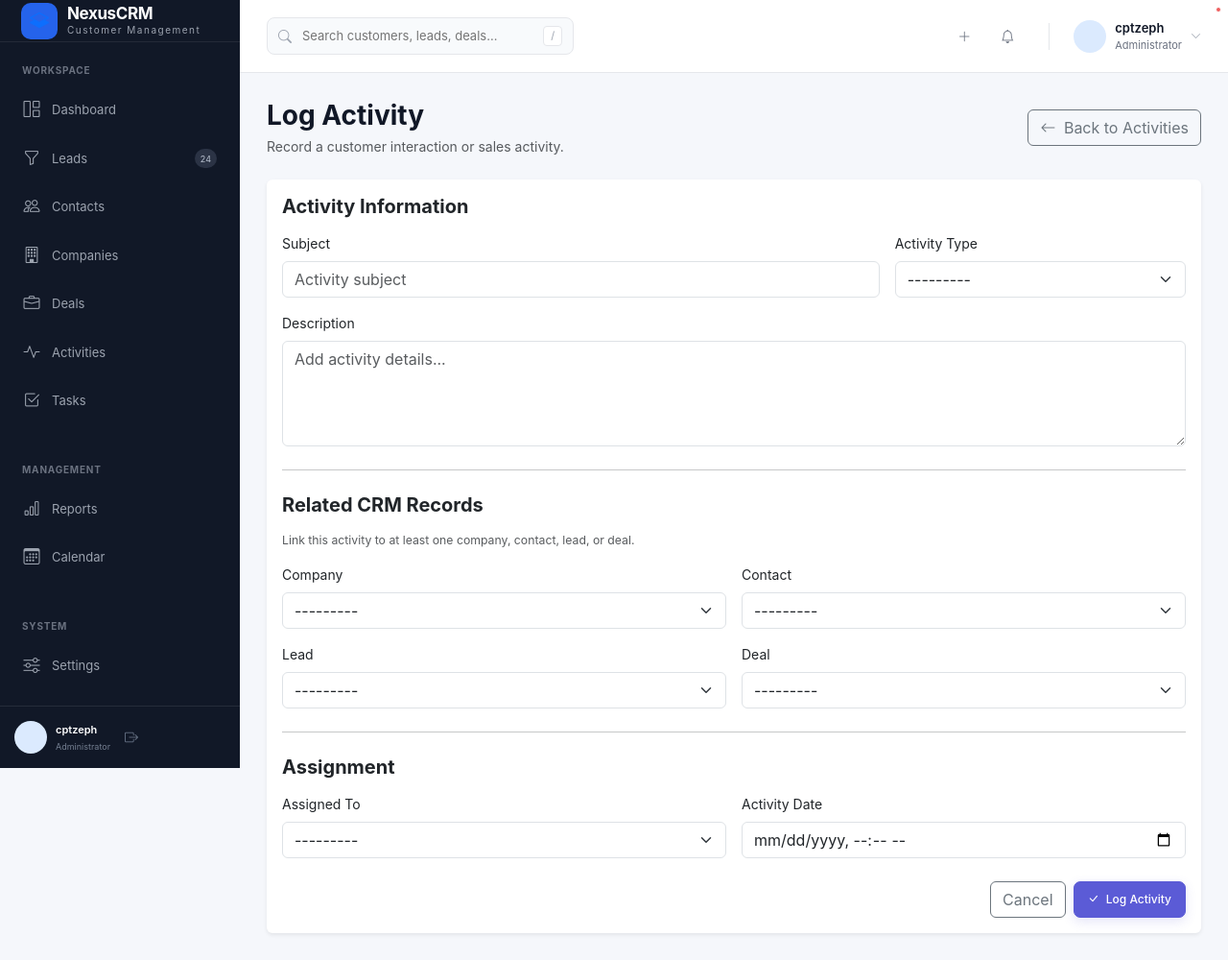
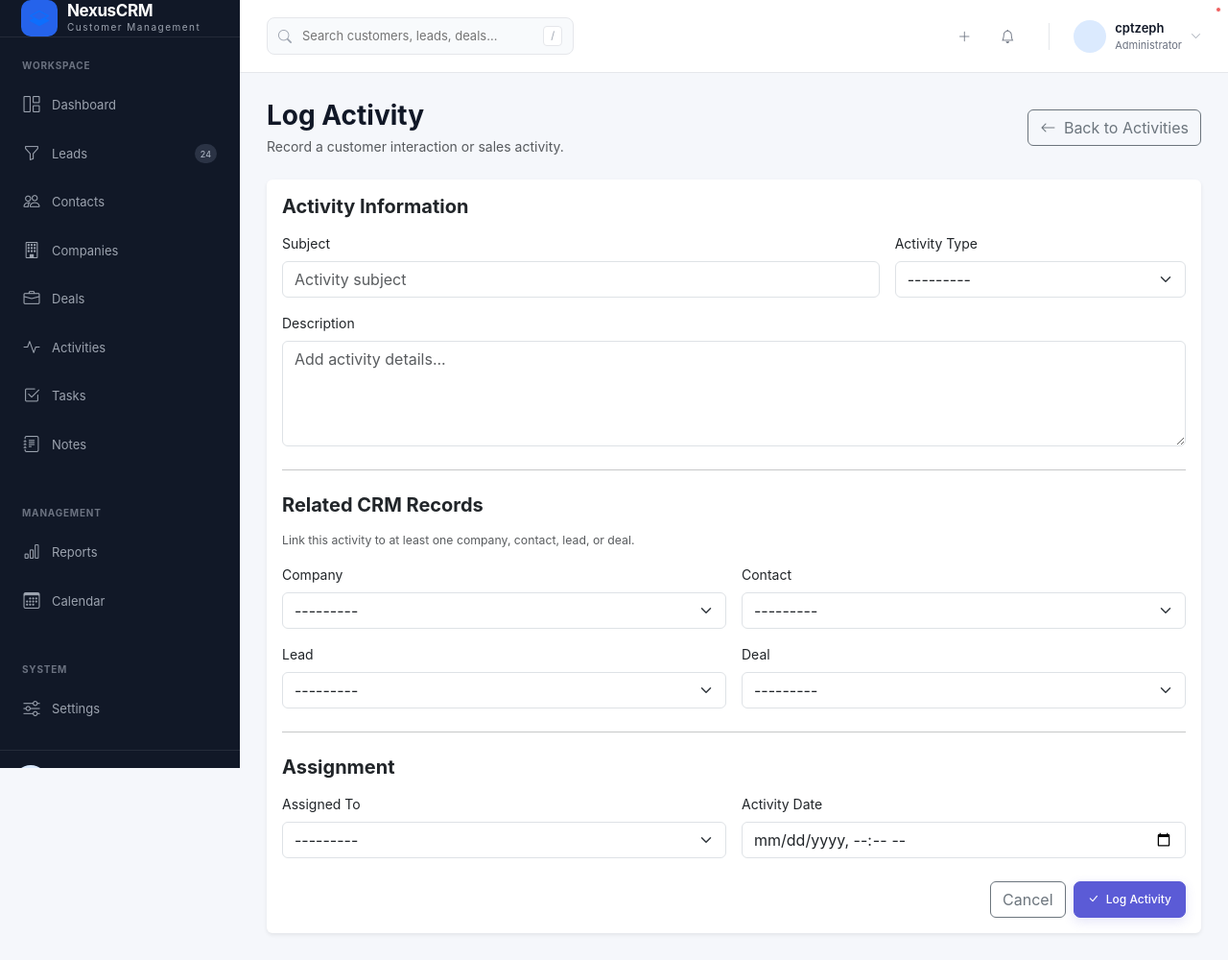
Before and after one commit to Cptzeph23/NEXUS-CRM, a Django app: page /activities/create/ in a window 1280 px wide. Shown: the whole page at 96% size. Run offline with Django 5.2, Linux system fonts and the light colour scheme; a user stored in the database is signed in; data comes from the database, SQL or seed files in the repository; both versions use the stored data as it was after the commit.

Commit message:
notes page

```diff
--- a/NexusCRM/templates/crmApp/base.html
+++ b/NexusCRM/templates/crmApp/base.html
@@ -240,9 +240,31 @@
 
                 </a>
 
+                <!-- Notes -->
+
+                <a
+                    href="{% url 'notes' %}"
+                     class="sidebar-link
+                    {% if 'note' in request.resolver_match.url_name %}
+                    active
+                    {% endif %}"
+                    >
+
+                    <i class="bi bi-journal-text"></i>
+
+                    <span>
+                        Notes
+                    </span>
+
+                </a>
+
             </nav>
 
+
+
         </div>
+
+
 
 
         <!-- =================================================
```
Also changed, not shown: NexusCRM/db.sqlite3.
